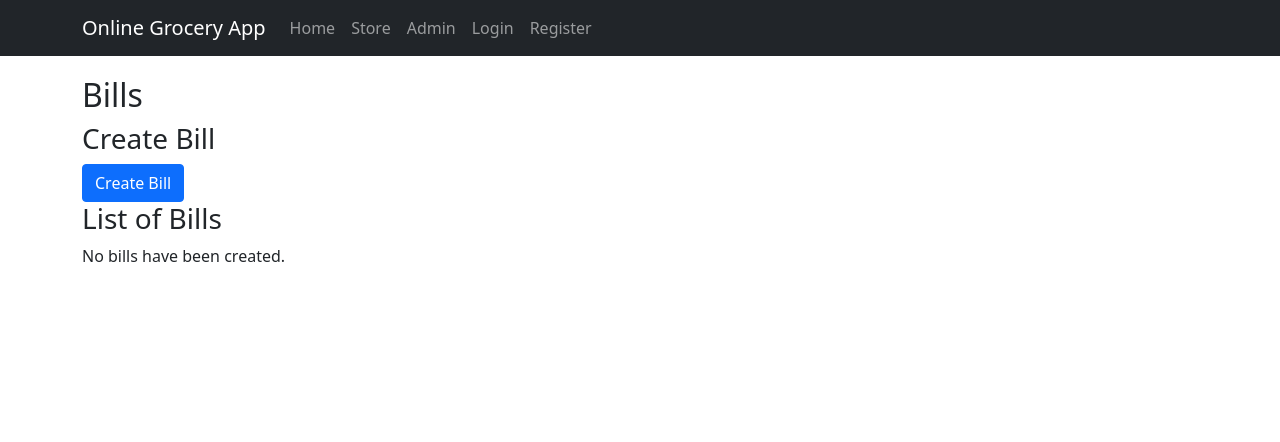
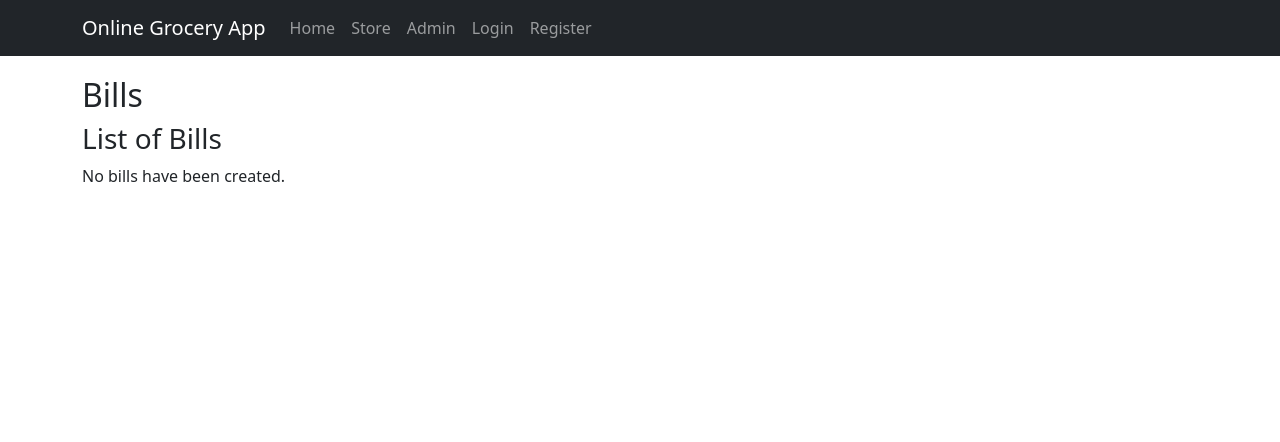
Before and after one commit to BinodAlgo/GroceryApp, an ASP.NET Core app: page /Billing in a window 1280 px wide. Shown: the top 442 px of the page. Run offline with ASP.NET Core 8, Linux system fonts and the light colour scheme; style sheets or scripts are compiled from the project's sources.

Commit message:
remove create bill button

```diff
--- a/Views/Billing/Index.cshtml
+++ b/Views/Billing/Index.cshtml
@@ -2,9 +2,6 @@
 
 <h2>Bills</h2>
 
-<!-- Create Bill -->
-<h3>Create Bill</h3>
-<a href="/Billing/Create" class="btn btn-primary">Create Bill</a>
 
 <!-- List Bills -->
 <h3>List of Bills</h3>
```
